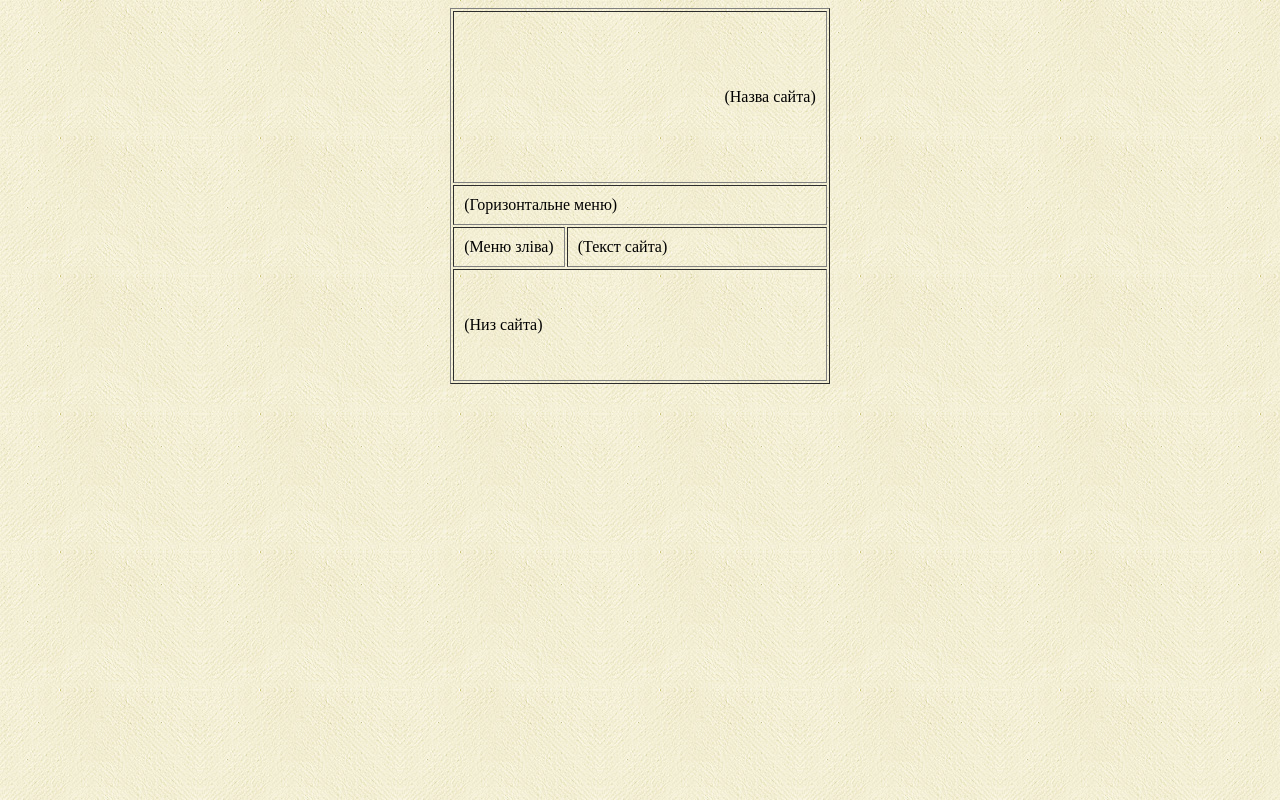
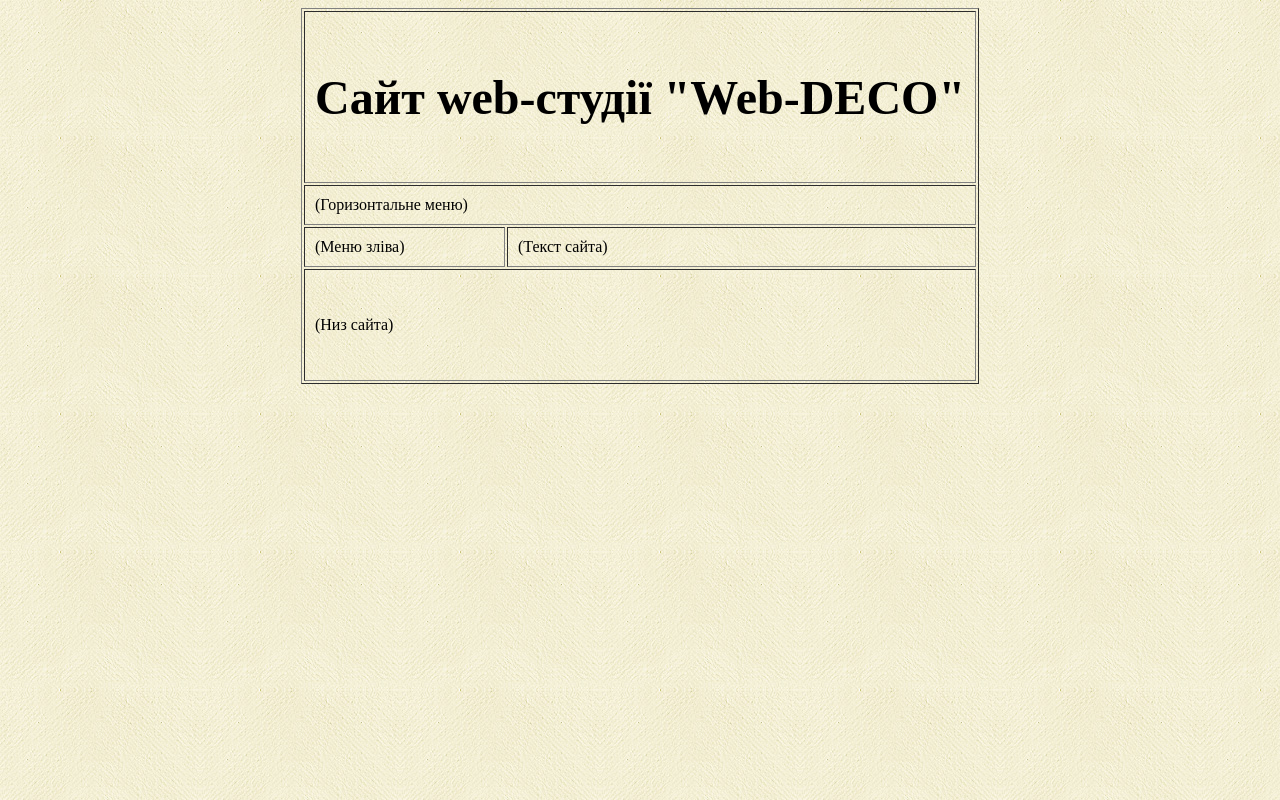
Before and after one commit to xvanya/xvanya.github.io, a plain HTML site: page index.html in a window 1280 px wide. Drawn offline with Linux system fonts and the light colour scheme.

Commit message:
05 - Вказав назву сайта

```diff
--- a/index.html
+++ b/index.html
@@ -9,7 +9,7 @@
 <!--============================Каркас сайту========================== -->
 <table border="1" align="center" cellpadding="10">
 <tr>
-    <td colspan="2" height="150" align="right">(Назва сайта)</td>
+    <td colspan="2" height="150" align="right"><font size="5"><h1>Сайт web-студії "Web-DECO"</h1></font></td>
 </tr>
 <tr>
     <td colspan="2">(Горизонтальне меню)</td>
```
